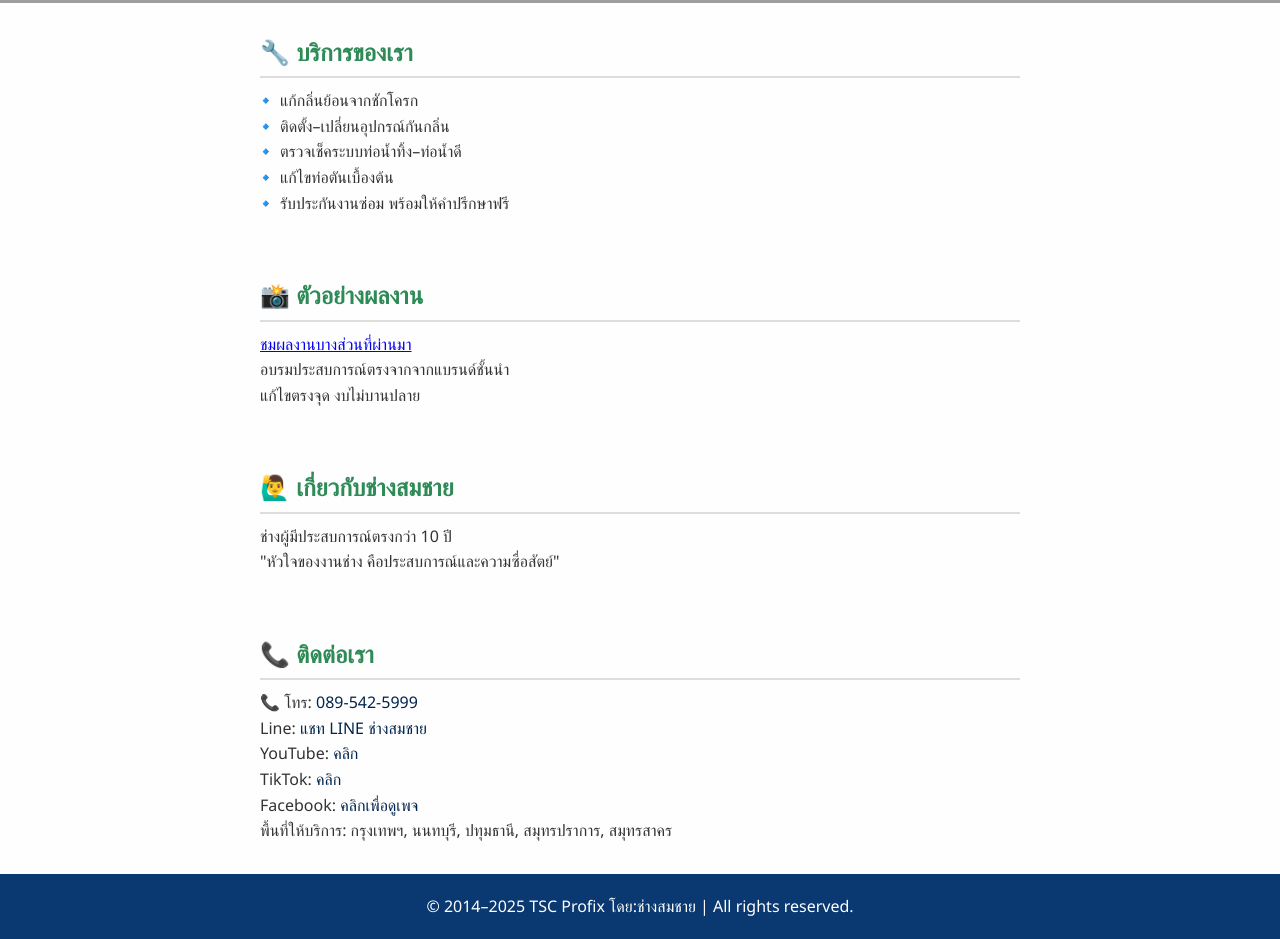
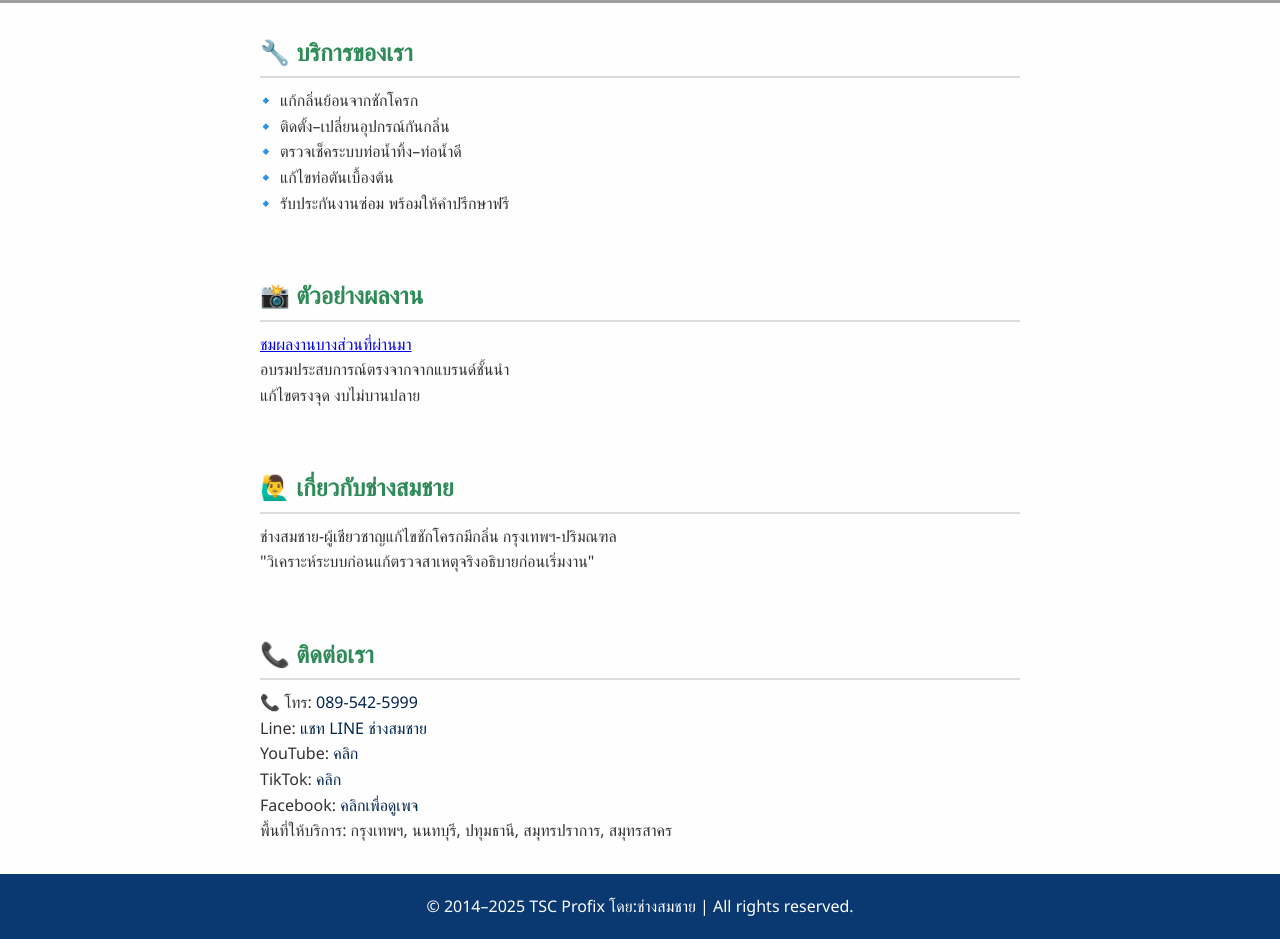
Before and after one commit to somchai-tsc/Profix, a plain HTML site: page index.html in a window 1280 px wide. Shown: the part 402-1341 px from the top of the page. Drawn offline with Linux system fonts and the light colour scheme; grey boxes are pictures that could not be loaded.

Commit message:
Update description for ช่างสมชาย section

```diff
--- a/index.html
+++ b/index.html
@@ -163,9 +163,8 @@ height="0" width="0" style="display:none;visibility:hidden"></iframe></noscript>
 
   <section>
     <h2>🙋‍♂️ เกี่ยวกับช่างสมชาย</h2>
-    <p>ช่างผู้มีประสบการณ์ตรงกว่า 10 ปี<br>"หัวใจของงานช่าง คือประสบการณ์และความซื่อสัตย์"</p>
+    <p>ช่างสมชาย-ผู้เชียวชาญแก้ไขชักโครกมีกลิ่น กรุงเทพฯ-ปริมณฑล<br>"วิเคราะห์ระบบก่อนแก้ตรวจสาเหตุจริงอธิบายก่อนเริ่มงาน"</p>
   </section>
-
   <section>
     <h2>📞 ติดต่อเรา</h2>
     <div class="contact-info">
```
